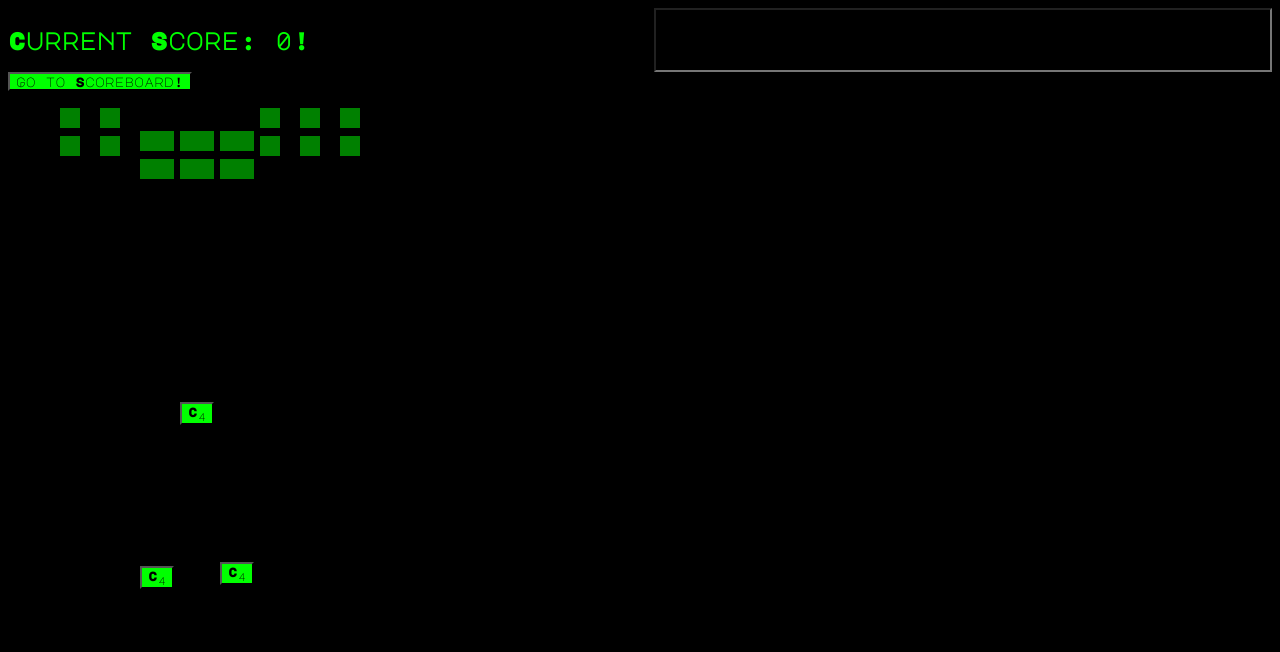
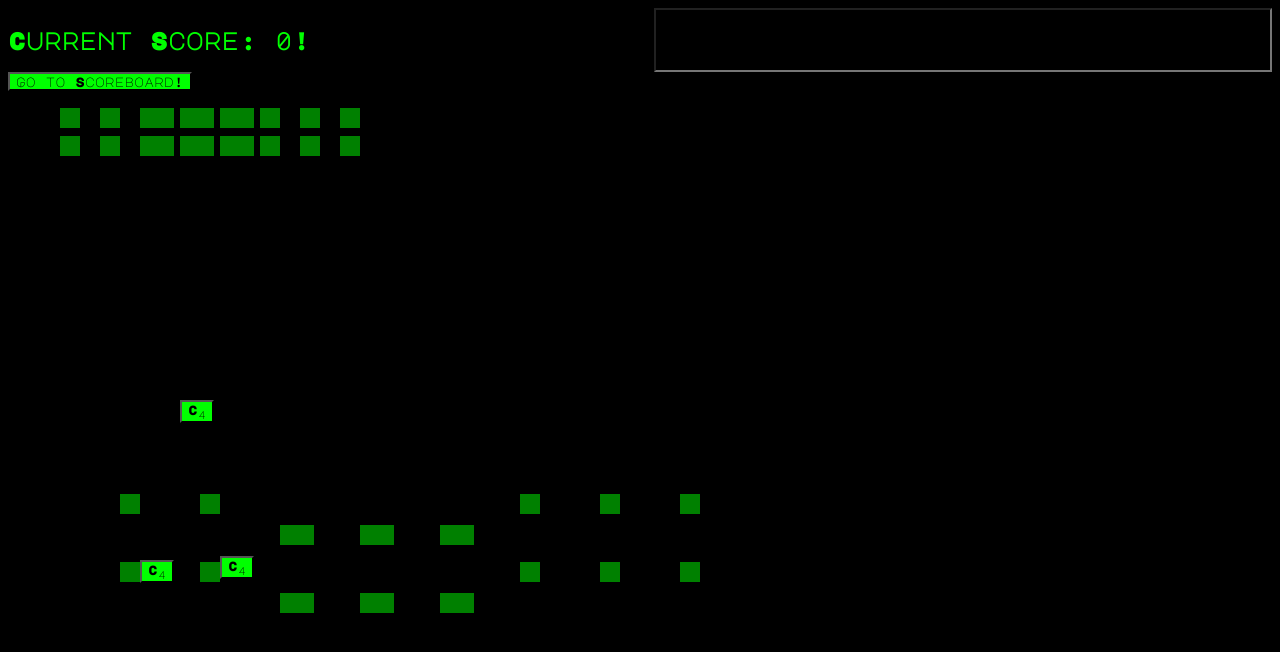
Before and after one commit to rej696/rhythm_game, a React app in the folder app/: page / in a window 1280 px wide. Both pictures are taken after a click on the button "New Game!". Built offline with nearby package versions, Linux system fonts and the light colour scheme; no server answers.

Commit message:
working build

```diff
--- a/app/src/blockLayout.css
+++ b/app/src/blockLayout.css
@@ -31,6 +31,11 @@ button {
 }
 
 .targetZone {
+    border: 10px solid green;
+    position: relative;
+}
+
+.dispenser {
     border: 10px solid green;
 }
 
--- a/app/src/index.js
+++ b/app/src/index.js
@@ -33,11 +33,17 @@ class Rail extends React.Component {
         return this.props.value.targetZone.getRender();
     }
 
+    renderDispenser() {
+        return this.props.value.dispenser.getRender();
+    }
+
     render() {
         return (
             <div className="rail" style={{left: this.props.value.xPos + 'px'}}>
+                {this.renderDispenser()}
                 {this.renderBlocks()}
                 {this.renderTargetZone()}
+
             </div>
         );
     }
@@ -84,14 +90,42 @@ class TargetZoneJS {
 
 }
 
+class Dispenser extends React.Component {
+    render() {
+        return (
+            <div>
+                <hr className="dispenser" style={{left: this.props.value.xPos, top: this.props.value.top}} />
+                <hr className="dispenser" style={{left: this.props.value.xPos, top: this.props.value.bottom}} />
+            </div>
+        );
+    }
+
+}
+
+class DispenserJS {
+    constructor(xPos, railHeight) {
+        this.xPos = xPos;
+        this.railHeight = railHeight;
+        this.top = railHeight - 70;
+        this.bottom = railHeight - 30;
+    }
+
+    getRender() {
+        return <Dispenser value={this} />;
+    }
+
+}
+
 class RailJS {
-    constructor(key, xPos, height, blockSpeed) {
+    constructor(key, letter, xPos, height, blockSpeed) {
         this.key = key;
         this.xPos = xPos;
+        this.letter = letter;
         this.blocks = [];
         this.blockSpeed = blockSpeed;
         this.height = height;
         this.targetZone = new TargetZoneJS(xPos, height);
+        this.dispenser = new DispenserJS(xPos, height);
     }
 
     update(createBlock) {
@@ -106,7 +140,7 @@ class RailJS {
             }
         }
         if (createBlock) {
-            this.blocks.push(new BlockJS(150, this.blockSpeed));
+            this.blocks.push(new BlockJS(80, this.blockSpeed));
         }
     }
 
@@ -118,22 +152,31 @@ class RailJS {
 class Game extends React.Component {
     constructor(props) {
         super(props);
-        this.railHeight = 500;
+        this.railHeight = 400;
         this.updateRateMS = 10;
         this.blockSpeed = 4;
+        this.railLetters = ['w', 's', 'd', 'f', 'j', 'k', 'l', ';'];
+
         this.state = {
             yPos: props.timer,
             timerCount: 0,
-            rails: Array(8).fill(null),
+            rails: [],
+            keyDown: props.keyDown,
+            // rails: Array(8).fill(null),
             schema: new Schema(this.updateRateMS, this.railHeight, this.blockSpeed),
         };
         this.setUpRails();
     }
 
-    getLowestBlockOnRail(railNo) {// letter to press
+    getLowestBlockOnRail(railNo) {
+        // letter to press
+        for (let rail in this.state.rails) {
+
+        }
         let rail = this.state.rails[railNo];
         let blocksOnRail = this.state.rails[railNo].blocks;
         let lowestBlock = blocksOnRail[0]; // calculate score from block position
+        let lowestBlockPos = lowestBlock.yPos;
 
         //let rail
         // remove block from rail
@@ -144,11 +187,18 @@ class Game extends React.Component {
         let rails = this.state.rails;
         let railLeft = 60;
         const railSpace = 40;
+        // let letters = ['a', 's', 'd', 'f']
 
-        for (let i in rails) {
-            rails[i] = new RailJS(i, railLeft, this.railHeight, this.blockSpeed);
+        for (let i in this.railLetters) {
+            let letter = this.railLetters[i];
+            rails[i] = new RailJS(i, letter, railLeft, this.railHeight, this.blockSpeed);
             railLeft += railSpace;
         }
+
+        // for (let i in rails) {
+        //     rails[i] = new RailJS(i, letters[i], railLeft, this.railHeight, this.blockSpeed);
+        //     railLeft += railSpace;
+        // }
     }
 
     tick() {
@@ -195,6 +245,7 @@ class Game extends React.Component {
     componentDidMount() {
         this.interval = setInterval(() => this.tick(), this.updateRateMS);
         window.addEventListener('keydown', this.props.handleKeyDown);
+        window.addEventListener('keyup', this.props.handleKeyUp);
     }
 
     componentWillUnmount() {
@@ -210,6 +261,12 @@ class Game extends React.Component {
     }
 
     render() {
+        // console.log(this.state.keyDown);
+        for (let key in this.state.keyDown) {
+            if (this.state.keyDown[key]) {
+                console.log('key ' + key + ' pressed');
+            }
+        }
         return (
             <div className="game">
                 {this.renderRails()}
@@ -226,10 +283,10 @@ class Page extends React.Component {
         this.state = {
             play: false,
             currentScore: 0,
+            keyDown: {"a": false, "c": false, "d": false, "f": false}
         };
     }
 
-    //
     // let keyboardToRailMap = {
     //     keycodeA : this.state.rails[0],
     //     keycodeS : this.state.rails[1],
@@ -237,28 +294,68 @@ class Page extends React.Component {
     //     keyCodeF : this.state.rails[3],
     // }
 
-    // if (this.state.play === true && ) {
+    // keyDown(chord) {
+    //     // console.log(chord);
+    //     let keyPressed = this.state.keyPressed;
+    //     keyPressed[chord] = true
+    //     this.setState({keyPressed,})
+    //     console.log(this.state);
     // }
 
-    playNote(chord) {
-        console.log(chord);
+    handleKeyDown = (e) => {
+        let keycode = e.keyCode
+
+        let setKeyDown = (note) => {
+            let keyDown = this.state.keyDown;
+            keyDown[note] = true;
+            this.setState({keyDown,});
+            // console.log("keydown");
+            // console.log(this.state.keyDown);
+        };
+
+        if (this.state.play === true) {
+            if (keycode === 65) {
+                setKeyDown('a');
+            }
+            if (keycode === 83) {
+                setKeyDown('c');
+            }
+            if (keycode === 68) {
+                setKeyDown('d');
+            }
+            if (keycode === 70) {
+                setKeyDown('f');
+            }
+        }
     }
 
-    handleKeyDown(e) {
-        let keycode = e.keyCode
+    handleKeyUp = (e) => {
+        let keycode = e.keyCode;
+
+        let setKeyUp = (note) => {
+            let keyDown = this.state.keyDown;
+            keyDown[note] = false;
+            this.setState({keyDown,});
+            // console.log("keyup");
+            // console.log(this.state.keyDown);
+        };
+
+        if (this.state.play === true) {
             if (keycode === 65) {
-            this.playNote('a');
+                setKeyUp('a');
             }
             if (keycode === 83) {
-            this.playNote('c');
+                setKeyUp('c');
             }
             if (keycode === 68) {
-            this.playNote('d');
+                setKeyUp('d');
             }
             if (keycode === 70) {
-            this.playNote('f');
+                setKeyUp('f');
             }
         }
+    }
+
 
     scoreChangeHandler = (event) => {
         this.setState({currentScore: Number(event.target.value),});
@@ -273,7 +370,7 @@ class Page extends React.Component {
     }
 
     render() {
-        console.log(this.state.play);
+        // console.log(this.state.play);
         return (
             <div className="App">
 
@@ -293,9 +390,11 @@ class Page extends React.Component {
                             <input className="scoreInput" type='text' onChange={this.scoreChangeHandler} />
                         </div>
                         <button onMouseDown={this.changeMode}>Go to Scoreboard!</button>
-                        <Game
-                            onKeyDown={(e) => this.handleKeyDown()}
-                            handleKeyDown={this.handleKeyDown}/>
+                        <Game onKeyDown={(e) => this.handleKeyDown()}
+                            handleKeyDown={this.handleKeyDown}
+                            onKeyUp={(e) => this.handleKeyUp()}
+                            handleKeyUp={this.handleKeyUp}
+                            keyDown={this.state.keyDown}/>
                     </div>
                 }
             </div>
```
Lines whose indentation alone changed are shown as unchanged.
